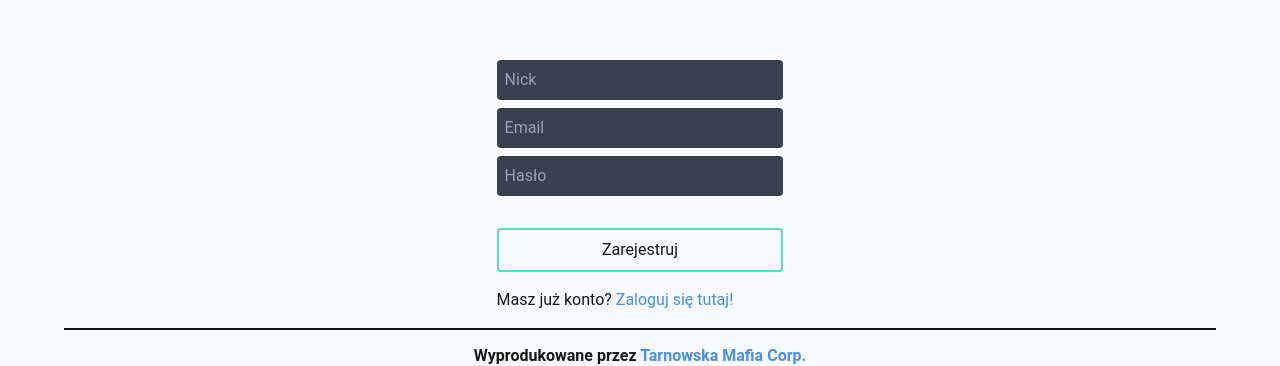
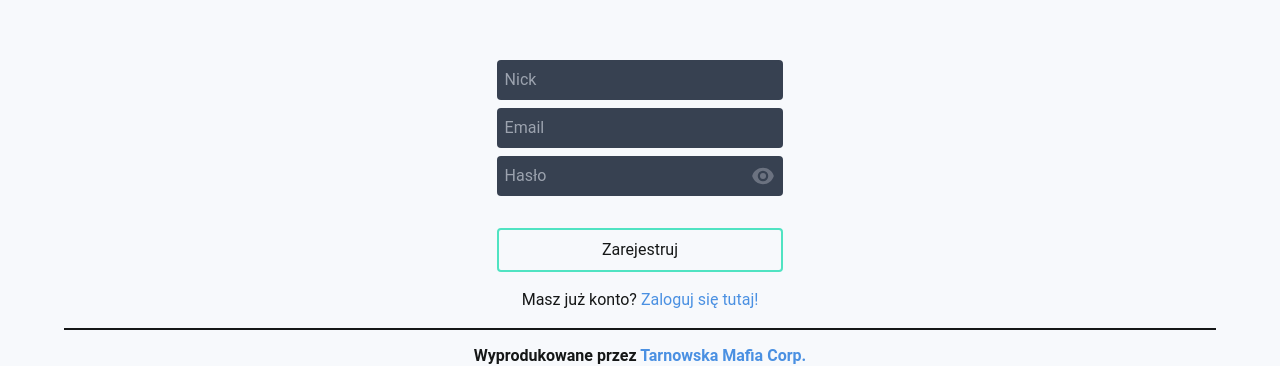
Before and after one commit to KondyKox/TJ-Club, a Next.js app: page /register in a window 1280 px wide. Shown: the part 204-570 px from the top of the page. Built offline with nearby package versions, Linux system fonts and the light colour scheme; no server answers.

Commit message:
show/hide password btn

```diff
--- a/src/app/login/page.tsx
+++ b/src/app/login/page.tsx
@@ -2,6 +2,7 @@
 
 import Button from "@/components/Button";
 import { loginUser } from "@/lib/auth";
+import { EyeIcon, EyeSlashIcon } from "@heroicons/react/24/solid";
 import Link from "next/link";
 import { useRouter } from "next/navigation";
 import { useState } from "react";
@@ -9,6 +10,7 @@ import { useState } from "react";
 const Login = () => {
   const [email, setEmail] = useState<string>("");
   const [password, setPassword] = useState<string>("");
+  const [showPassword, setShowPassword] = useState<boolean>(false);
   const [isLoading, setIsLoading] = useState<boolean>(false);
   const [error, setError] = useState<string>("");
   const router = useRouter();
@@ -29,11 +31,16 @@ const Login = () => {
     }
   };
 
+  // Show / Hide password
+  const togglePasswordVisibility = () => {
+    setShowPassword(!showPassword);
+  };
+
   return (
     <div className="flex justify-center items-center">
       <form onSubmit={handleLogin} className="flex flex-col space-y-4">
         <h2 className="sub-header">Logowanie</h2>
-        <div className="flex flex-col justify-center items-center gap-2 py-4">
+        <div className="flex flex-col justify-center items-center gap-2 py-4 relative">
           <input
             type="email"
             placeholder="Email"
@@ -43,24 +50,35 @@ const Login = () => {
             required
           />
           <input
-            type="password"
+            type={showPassword ? "text" : "password"}
             placeholder="Hasło"
             value={password}
             onChange={(e) => setPassword(e.target.value)}
             className="input"
             required
           />
+          <button
+            type="button"
+            onClick={togglePasswordVisibility}
+            className="absolute right-2 bottom-6 text-gray-500"
+          >
+            {showPassword ? (
+              <EyeSlashIcon className="h-6 w-6" />
+            ) : (
+              <EyeIcon className="h-6 w-6" />
+            )}
+          </button>
         </div>
         <Button className="border-2 border-button">
           {isLoading ? "Logowanie..." : "Zaloguj"}
         </Button>
-        <p className="mt-4">
+        <p className="mt-4 text-center">
           Nie masz konta?{" "}
           <Link href={"/register"} className="link">
             Zarejestruj się tutaj!
           </Link>
         </p>
-        {error && <p className="text-red font-bold">{error}</p>}
+        {error && <p className="text-red font-bold text-center">{error}</p>}
       </form>
     </div>
   );
--- a/src/app/register/page.tsx
+++ b/src/app/register/page.tsx
@@ -2,6 +2,7 @@
 
 import Button from "@/components/Button";
 import { loginUser, registerUser } from "@/lib/auth";
+import { EyeIcon, EyeSlashIcon } from "@heroicons/react/24/solid";
 import Link from "next/link";
 import { useRouter } from "next/navigation";
 import { useState } from "react";
@@ -10,6 +11,7 @@ const Register = () => {
   const [username, setUsername] = useState<string>("");
   const [email, setEmail] = useState<string>("");
   const [password, setPassword] = useState<string>("");
+  const [showPassword, setShowPassword] = useState<boolean>(false);
   const [isLoading, setIsLoading] = useState<boolean>(false);
   const [error, setError] = useState<string>("");
   const router = useRouter();
@@ -34,11 +36,16 @@ const Register = () => {
     }
   };
 
+  // Show / Hide password
+  const togglePasswordVisibility = () => {
+    setShowPassword(!showPassword);
+  };
+
   return (
     <div className="flex justify-center items-center">
       <form onSubmit={handleRegister} className="flex flex-col space-y-4">
         <h2 className="sub-header">Rejestracja</h2>
-        <div className="flex flex-col justify-center items-center gap-2 py-4">
+        <div className="flex flex-col justify-center items-center gap-2 py-4 relative">
           <input
             type="username"
             placeholder="Nick"
@@ -56,24 +63,35 @@ const Register = () => {
             required
           />
           <input
-            type="password"
+            type={showPassword ? "text" : "password"}
             placeholder="Hasło"
             value={password}
             onChange={(e) => setPassword(e.target.value)}
             className="input"
             required
           />
+          <button
+            type="button"
+            onClick={togglePasswordVisibility}
+            className="absolute right-2 bottom-6 text-gray-500"
+          >
+            {showPassword ? (
+              <EyeSlashIcon className="h-6 w-6" />
+            ) : (
+              <EyeIcon className="h-6 w-6" />
+            )}
+          </button>
         </div>
         <Button className="border-2 border-button">
           {isLoading ? "Rejestracja..." : "Zarejestruj"}
         </Button>
-        <p className="mt-4">
+        <p className="mt-4 text-center">
           Masz już konto?{" "}
           <Link href={"/login"} className="link">
             Zaloguj się tutaj!
           </Link>
         </p>
-        {error && <p className="text-red font-bold">{error}</p>}
+        {error && <p className="text-red font-bold text-center">{error}</p>}
       </form>
     </div>
   );
```
